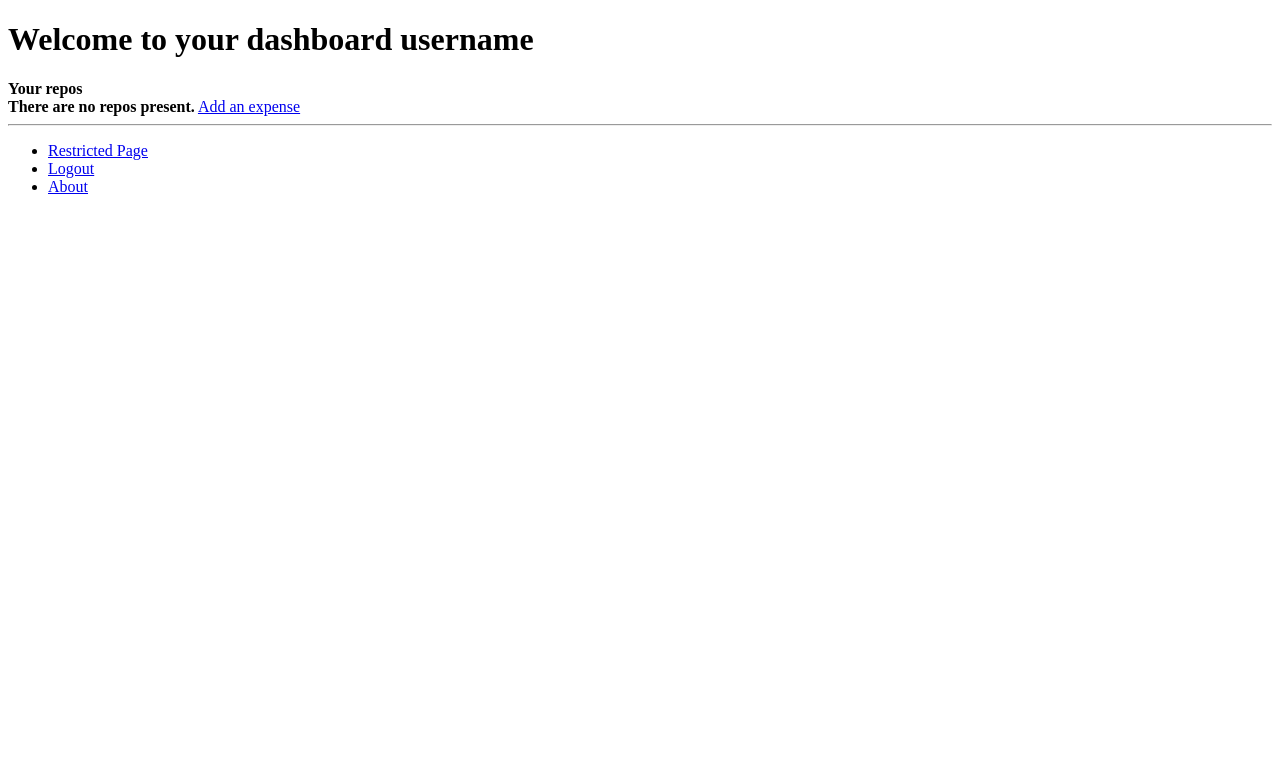
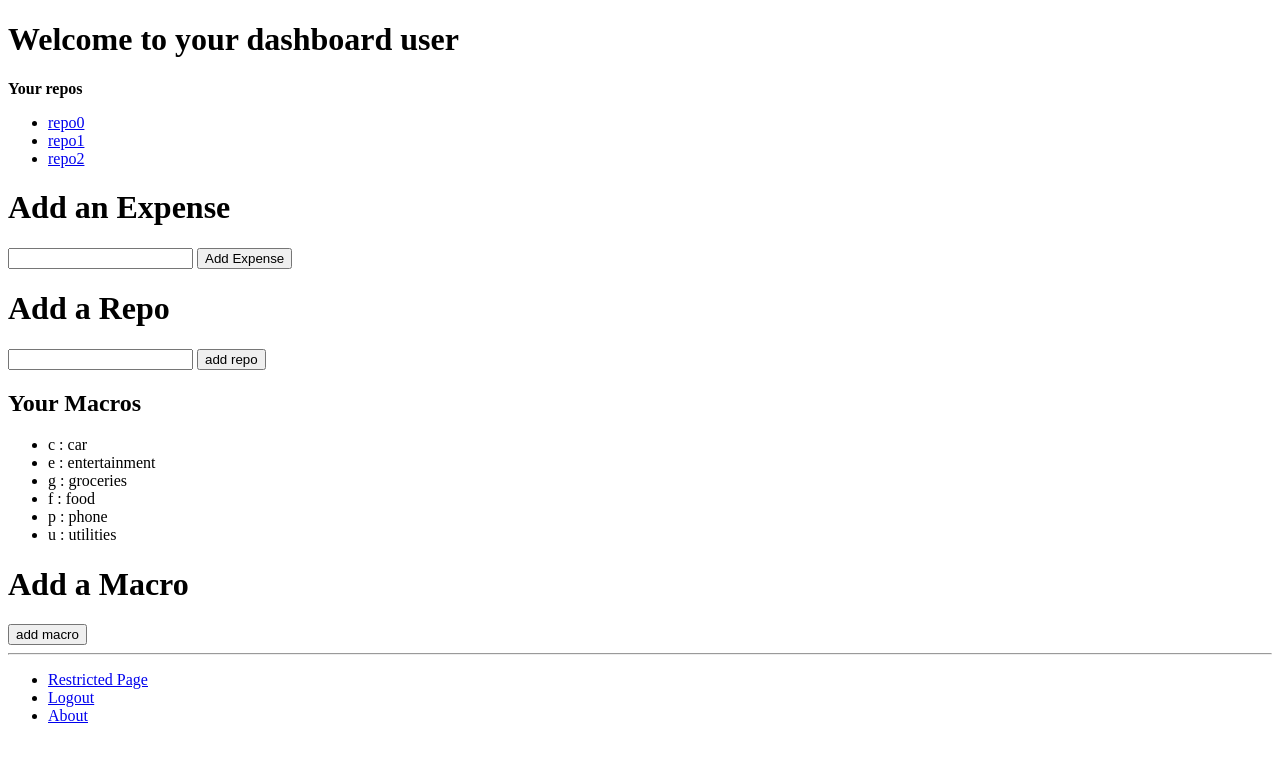
Before and after one commit to 7thZoneTechnology/ExpenSe, a Django app: page /OutlayRT/username/ in a window 1280 px wide. Shown: the top 762 px of the page. Run offline with Django 3.2, Linux system fonts and the light colour scheme; a user stored in the database is signed in; data comes from the database, SQL or seed files in the repository; parts of the project's set-up code (start-up, migrations or seed data) failed here and were passed over.

Commit message:
added to dashboard, forms accept data, added macros to database

```diff
--- a/outlayRT/mainapp/admin.py
+++ b/outlayRT/mainapp/admin.py
@@ -1,8 +1,10 @@
 from django.contrib import admin
-from mainapp.models import Expenses, Repo, UserProfile
+from mainapp.models import Expenses, Repo, UserProfile, Macros
 from django.contrib.sessions.models import Session
+from django.contrib.auth.models import User
 
 admin.site.register(Expenses)
 admin.site.register(Repo)
+admin.site.register(Macros)
 admin.site.register(UserProfile)
 admin.site.register(Session)
--- a/outlayRT/mainapp/forms.py
+++ b/outlayRT/mainapp/forms.py
@@ -1,22 +1,28 @@
 from django import forms
-from mainapp.models import Expenses, Repo, UserProfile
+from mainapp.models import Expenses, Repo, UserProfile, Macros
 from django.contrib.auth.models import User
 
 class ExpenseForm(forms.ModelForm):
-	date = forms.CharField(max_length=64, help_text="Enter the date") #what date the expense was entered
+	date = forms.CharField(max_length=64, required=False, widget=forms.HiddenInput()) #what date the expense was entered
 	#description = forms.CharField(max_length=128, widget=forms.HiddenInput()) #description of the expense
-	category = forms.CharField(max_length=64, help_text="Enter the category") #what category the description is a part of
-	amount = forms.IntegerField(help_text="Enter the amount")
-	repo = forms.CharField(max_length=32, help_text="Enter the repo") #name of the repo
-	name = forms.CharField(max_length=32, help_text="Enter the expense")
+	category = forms.CharField(max_length=64, required=False, widget=forms.HiddenInput()) #what category the description is a part of
+	amount = forms.IntegerField(required=False, widget=forms.HiddenInput())
+	repo = forms.CharField(max_length=32, required=False, widget=forms.HiddenInput()) #name of the repo
+	name = forms.CharField(max_length=32, help_text="")
 
 	class Meta:
 		model = Expenses
 		fields = ('amount', 'repo', 'name')
 
+class RepoForm(forms.ModelForm):
+	name = forms.CharField(max_length=64, help_text="")
+	username = forms.CharField(max_length=128, widget=forms.HiddenInput(), required=False)
+	public = forms.CharField(max_length=1, widget=forms.HiddenInput(), required=False)
+	class Meta:
+		model = Repo
+		fields = ('name', )
 class UserForm(forms.ModelForm):
 	password = forms.CharField(widget=forms.PasswordInput())
-
 	class Meta:
 		model = User
 		fields = ('username', 'password', 'email')
@@ -25,3 +31,12 @@
 	class Meta:
 		model = UserProfile
 		fields = ('website', 'picture')
+
+class MacroForm(forms.ModelForm):
+	key = forms.CharField(max_length=32, help_text="")
+	value = forms.CharField(max_length=1, widget=forms.HiddenInput(), required=False)
+	username = forms.CharField(max_length=1, widget=forms.HiddenInput(), required=False)
+	standard = forms.BooleanField(widget=forms.HiddenInput(), required=False)
+	class Meta:
+		model = Macros
+		fields = ('key', 'value', 'standard', 'username')
--- a/outlayRT/mainapp/models.py
+++ b/outlayRT/mainapp/models.py
@@ -3,16 +3,20 @@
 # Create your models here.
 
 class Repo(models.Model):
+	#user_id = models.ForeignKey(User)
 	name = models.CharField(max_length=32, default="personal") #name of the repo
 	username = models.CharField(max_length=32, unique=False) #who the repo belongs to
-	public = models.BooleanField(default=True)
-
+	PUBLIC_CHOICE = (
+		('Y', 'Yes'),
+		('N', 'No'),
+		)
+	public = models.CharField(max_length=1, choices=PUBLIC_CHOICE)
 	def __unicode__(self):
-		return "This is the repo table"
+		return self.name
 
 
 class Expenses(models.Model):
-	username = models.CharField(max_length=32) #who entered this expense
+	#user_id = models.ForeignKey(User)
 	date = models.DateField(null=True) #what date the expense was entered
 	description = models.CharField(max_length=128, null=True) #description of the expense
 	category = models.CharField(max_length=64) #what category the description is a part of
@@ -21,7 +25,7 @@
 	name = models.CharField(max_length=32)
 
 	def __unicode__(self):
-		return "This is the expenses table"
+		return self.name
 
 class UserProfile(models.Model):
 	user = models.OneToOneField(User)
@@ -29,3 +33,12 @@
 	picture = models.ImageField(upload_to='profile_images', blank=True)
 	def __unicode__(self):
 		return self.user.username
+
+class Macros(models.Model):
+	#user_id = models.ForeignKey(User)
+	username = models.CharField(max_length=32, null=True) #who entered this expense
+	key = models.CharField(max_length=1)
+	value = models.CharField(max_length=32)
+	standard = models.BooleanField()
+	def __unicode__(self):
+		return self.key
--- a/outlayRT/mainapp/urls.py
+++ b/outlayRT/mainapp/urls.py
@@ -5,10 +5,11 @@
 	url(r'^$', views.index, name='index'),
 	url(r'^logout/$', views.user_logout, name='logout'),
 	url(r'^add_expense/$', views.add_expense, name='add_expense'),
+	url(r'^add_repo/$', views.add_repo, name='add_repo'),
 	url(r'^register/$', views.register, name='register'),
 	url(r'^login/$', views.user_login, name='login'),
 	url(r'^restricted/', views.restricted, name='restricted'),
 	url(r'^logout/$', views.user_logout, name='logout'),
 	url(r'^(?P<user_name_url>\w+)/$', views.dashboard, name='dashboard'),
-	url(r'^(?P<repo_name_url>\w+)/$', views.repo, name='repo'),
+	url(r'^(?P<user_name_url>\w+)/(?P<repo_name_url>\w+)/$', views.repo, name='repo'),
 	)
--- a/outlayRT/mainapp/views.py
+++ b/outlayRT/mainapp/views.py
@@ -1,11 +1,14 @@
 from django.http import HttpResponse, HttpResponseRedirect
 from django.template import RequestContext
 from django.shortcuts import render_to_response
-from mainapp.models import Repo, Expenses
-from mainapp.forms import ExpenseForm, UserForm, UserProfileForm
+from mainapp.models import Repo, Expenses, Macros
+from mainapp.forms import ExpenseForm, UserForm, UserProfileForm, RepoForm, MacroForm
 from django.contrib.auth import authenticate, login, logout
 from django.contrib.auth.decorators import login_required
 from datetime import datetime
+
+#def decode(coded):
+
 
 def index(request): #render the index page
 	context = RequestContext(request)
@@ -26,20 +29,57 @@
 	context = RequestContext(request)
 	user_name = user_name_url.replace("_", " ")
 	repo_list = Repo.objects.filter(username=user_name)
+	standard_list = Macros.objects.filter(standard=True) # standard list of macros
+	#macro_list = Macros.objects.filter(user=user_name) # user list of macros
+	#for standard in standard_list:
+	#	for item in macro_list:
+	#		if item.key == standard.key:
+	#			standard.value = item.value
+	macros = standard_list
+	context_dict = {'macros': macros}
 	for repo in repo_list:
 		repo.url = repo.name.replace(' ' , '_')
-	context_dict = {'repos': repo_list}
+	context_dict['repos'] = repo_list
+	if request.method =='POST':
+		if 'expense' in request.POST:
+			expense_form = ExpenseForm(request.POST)
+			if expense_form.is_valid():
+				expense_form.save(commit=False)
+				parse_this = expense_form.cleaned_data['name'] #this is how I get the form input string
+				repo_form = RepoForm()
+			else:
+				print expense_form.errors
+		elif 'repo' in request.POST:
+			print 'repo'
+			repo_form = RepoForm(request.POST)
+			if repo_form.is_valid():
+				name = repo_form.cleaned_data['name'] #this is how you get data
+				final_form = repo_form.save(commit=False)
+				final_form.username = user_name
+				final_form.public = 'N'
+				final_form.save()
+				expense_form = ExpenseForm()
+			else:
+				print repo_form.errors
+	else:
+		expense_form = ExpenseForm()
+		repo_form = RepoForm()
+	context_dict['expense_form'] = expense_form
+	context_dict['repo_form'] = repo_form
 	return render_to_response('mainapp/dashboard.html', context_dict, context)
 
-def repo(request, repo_name_url): #render each individual repo's page
+def repo(request, user_name_url, repo_name_url): #render each individual repo's page
 	context = RequestContext(request)
 	repo_name = repo_name_url.replace("_", " ")
+	user_name = user_name_url.replace("_", " ")
 	context_dict = {'repo_name': repo_name}
+	context_dict['user_name'] = user_name
 	try:
-		public = Repo.objects.get(name=repo_name).public
-		expense_list = Expenses.objects.filter(repo=repo_name)
-		context_dict['public'] = public
-		context_dict['expenses'] = expense_list
+		repo_list = Repo.objects.get(username=user_name)
+		for repo in repo_list:
+			if repo.name == repo_name:
+				expense_list = Expenses.objects.filter(repo=repo_name)
+				context_dict['expenses'] = expense_list #only gets expenses in repo if repo belongs to user
 	except Repo.DoesNotExist:
 		pass
 	return render_to_response('mainapp/repo.html', context_dict, context)
@@ -49,15 +89,27 @@
 	if request.method =='POST':
 		form = ExpenseForm(request.POST)
 		if form.is_valid():
-			print "Test"
 			form.save(commit=True) #this line isn't working
-			print "Test"
 			return index(request)
 		else:
 			print form.errors
 	else:
 		form = ExpenseForm()
 	return render_to_response('mainapp/add_expense.html', {'form': form}, context)
+
+def add_repo(request):
+	context = RequestContext(request)
+	if request.method == 'POST':
+		form = RepoForm(request.POST)
+		if form.is_valid():
+			form.save(commit=True)
+			return index(request)
+		else:
+			print form.errors
+	else:
+		form = ExpenseForm()
+	return render_to_response('mainapp/add_expense.html', {'form': form}, context)
+
 
 def register(request):
 	context = RequestContext(request)
--- a/outlayRT/templates/mainapp/dashboard.html
+++ b/outlayRT/templates/mainapp/dashboard.html
@@ -21,7 +21,71 @@
         <strong>There are no repos present.</strong>
     {% endif %}
 
-    <a href="/OutlayRT/add_expense">Add an expense</a>
+    <h1>Add an Expense</h1>
+
+    <form id="category_form" method="post" action="">
+
+        {% csrf_token %}
+        {% for hidden in expense_form.hidden_fields %}
+            {{ hidden }}
+        {% endfor %}
+
+        {% for field in expense_form.visible_fields %}
+            {{ field.errors }}
+            {{ field.help_text }}
+            {{ field }}
+        {% endfor %}
+
+        <input type="submit" name="expense" value="Add Expense" />
+    </form>
+
+    <h1>Add a Repo</h1>
+
+    <form id="category_form" method="post" action="">
+
+        {% csrf_token %}
+        {% for hidden in repo_form.hidden_fields %}
+            {{ hidden }}
+        {% endfor %}
+
+        {% for field in repo_form.visible_fields %}
+            {{ field.errors }}
+            {{ field.help_text }} {{ field }}
+
+        {% endfor %}
+
+
+        <input type="submit" name="repo" value="add repo" />
+    </form>
+
+    <h2> Your Macros </h2>
+    {% if macros %}
+        <ul>
+            {% for macro in macros %}
+            <!-- Following line changed to add an HTML hyperlink -->
+            <li>{{ macro.key }} : {{ macro.value }}</li>
+            {% endfor %}
+        </ul>
+    {% endif %}
+
+    <h1>Add a Macro</h1>
+
+    <form id="category_form" method="post" action="">
+
+        {% csrf_token %}
+        {% for hidden in macro_form.hidden_fields %}
+            {{ hidden }}
+        {% endfor %}
+
+        {% for field in macro_form.visible_fields %}
+            {{ field.errors }}
+            {{ field.help_text }} {{ field }}
+
+        {% endfor %}
+
+
+        <input type="submit" name="repo" value="add macro" />
+    </form>
 
 {% endif %}
 
```
Also changed, not shown: outlayRT/populate.py (+16 -5 lines), outlayRT/outlay.db.
